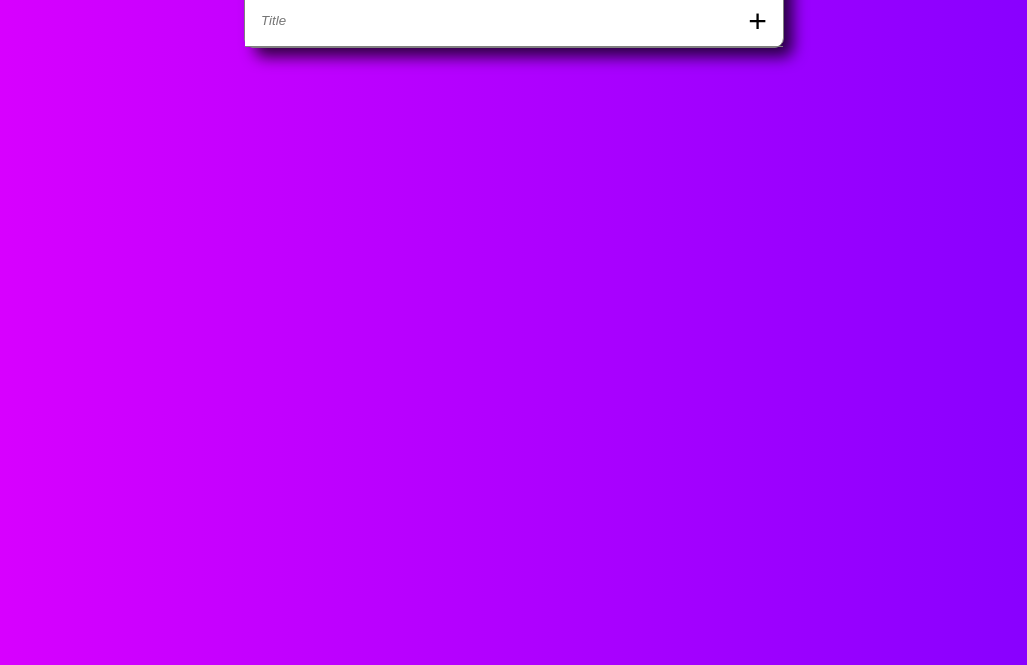
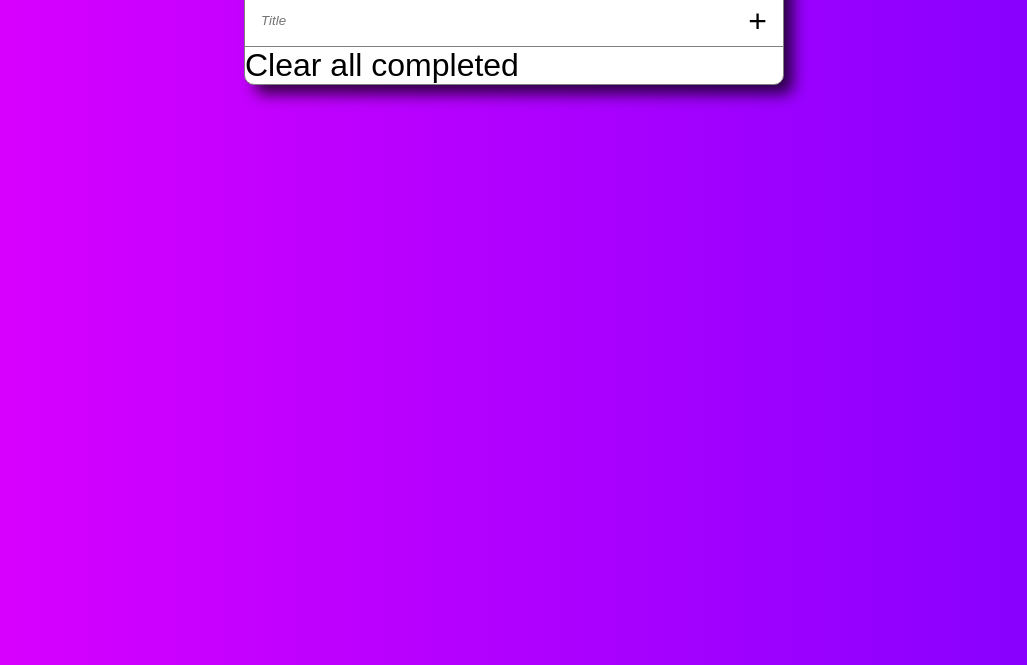
Before and after one commit to Kccendana/todo-list, a website built with webpack: page src/index.html in a window 1280 px wide. Shown: the part 135-800 px from the top of the page, without its empty margins (126-1153 px from the left). Built offline with nearby package versions, Linux system fonts and the light colour scheme.

Commit message:
modify markup and add clear button

```diff
--- a/src/index.html
+++ b/src/index.html
@@ -14,6 +14,7 @@
         </form>
         <ul id="list-container">
         </ul>
+        <button class="clear-completed" id="clearButton" type="submit">Clear all completed</button>
     </section>
     <script src="./index.js"></script>
 </body>
```
Also changed, not shown: dist/index.html.
